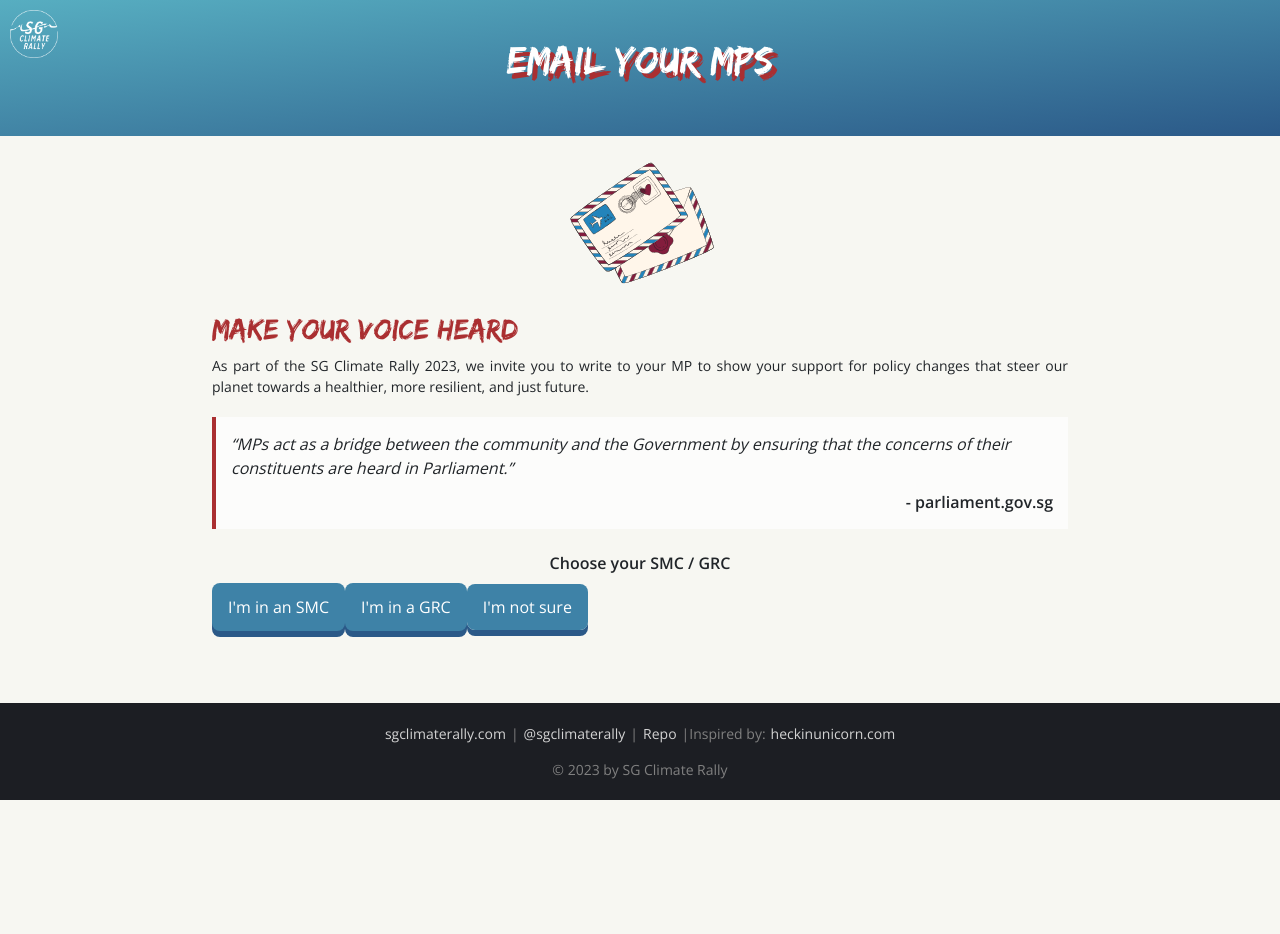
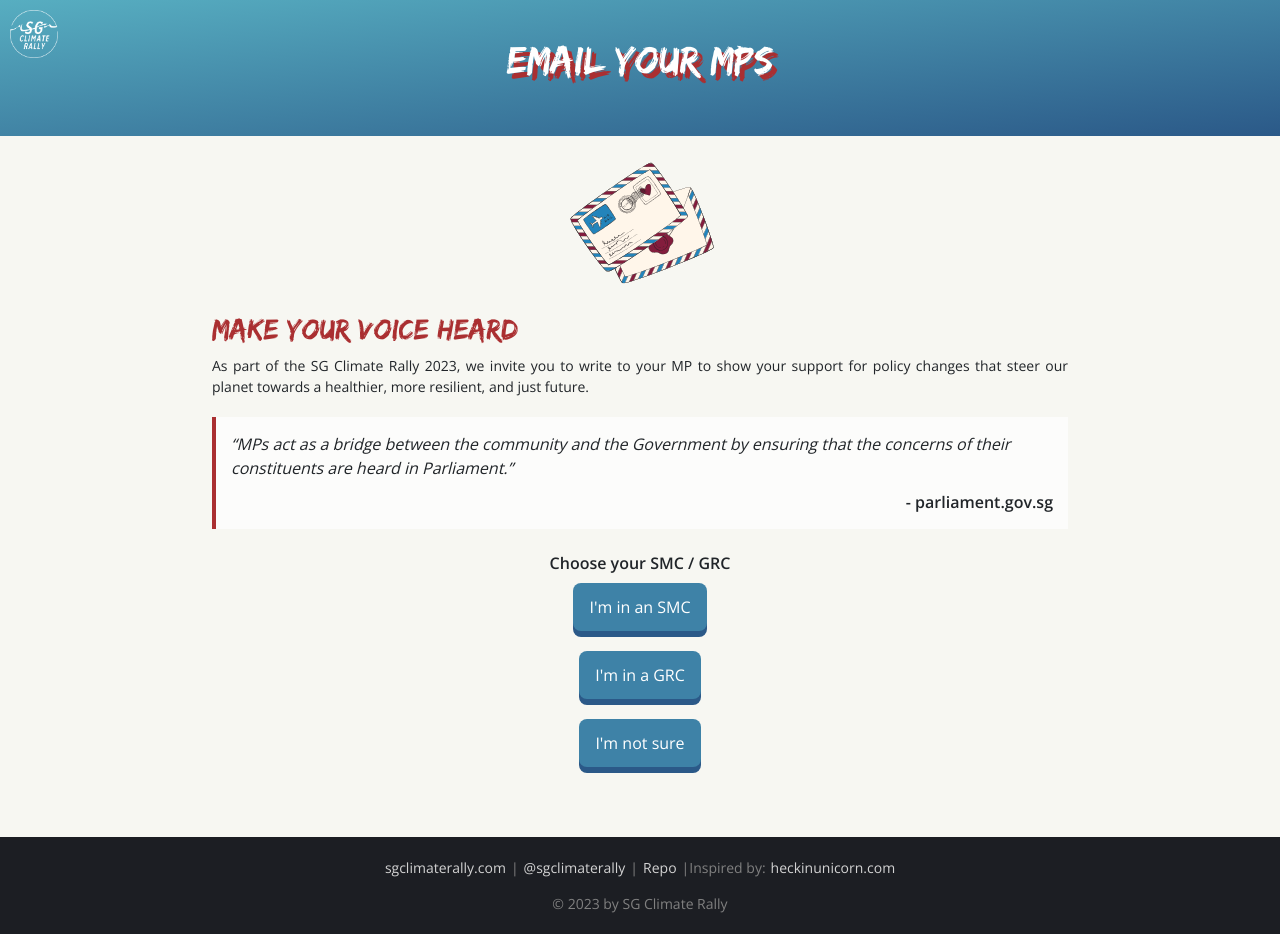
Before and after one commit to IanCKW/sgcremailmps, a React (Vite) app: page / in a window 1280 px wide. Before the commit the page ends 800 px from the top, so only its background shows below. Built offline with nearby package versions, Linux system fonts and the light colour scheme.

Commit message:
complete prototype

```diff
--- a/src/components/ButtonList.tsx
+++ b/src/components/ButtonList.tsx
@@ -16,9 +16,9 @@ const ButtonList: React.FC<ButtonListProps> = ({
   return (
     <>
       {buttonHeader && <h2 className="top-margin-25px"> {buttonHeader} </h2>}
-      <div id="button_list no-emoji">
+      <div id="button_list">
         {buttonNames.map((text, index) => (
-          <button className="no-emoji" key={text} onClick={buttonFuncs[index]}>
+          <button key={text} onClick={buttonFuncs[index]}>
             {text}
           </button>
         ))}
@@ -27,7 +27,7 @@ const ButtonList: React.FC<ButtonListProps> = ({
             href={externalLink}
             target="_blank"
             rel="noopener noreferrer"
-            className="external-link-button no-emoji"
+            className="external-link-button"
           >
             I'm not sure
           </a>
--- a/src/styles/global.css
+++ b/src/styles/global.css
@@ -12,6 +12,7 @@
   --darkgrey: #1c1e23;
 }
 
+
 @font-face {
   font-family: 'Edo';
   src: url('../assets/fonts/edo.ttf') format('truetype');
@@ -21,6 +22,8 @@ body {
   font-family: 'Open Sans', sans-serif;
   font-size: 16px;
   background-color: var(--offwhite);
+  font-feature-settings: "emoji" 0;
+
 }
 
 body, html {
@@ -80,10 +83,6 @@ img{
   margin-left: auto;
   margin-right: auto;
   width: 15em;
-}
-
-.no-emoji {
-  font-feature-settings: "emoji" 0;
 }
 
 /* ==================== */
@@ -380,8 +379,6 @@ div.email-draft {
   width: 100%;
 }
 
-
-
 @media (max-width: 768px) {
 
   #content {
```
